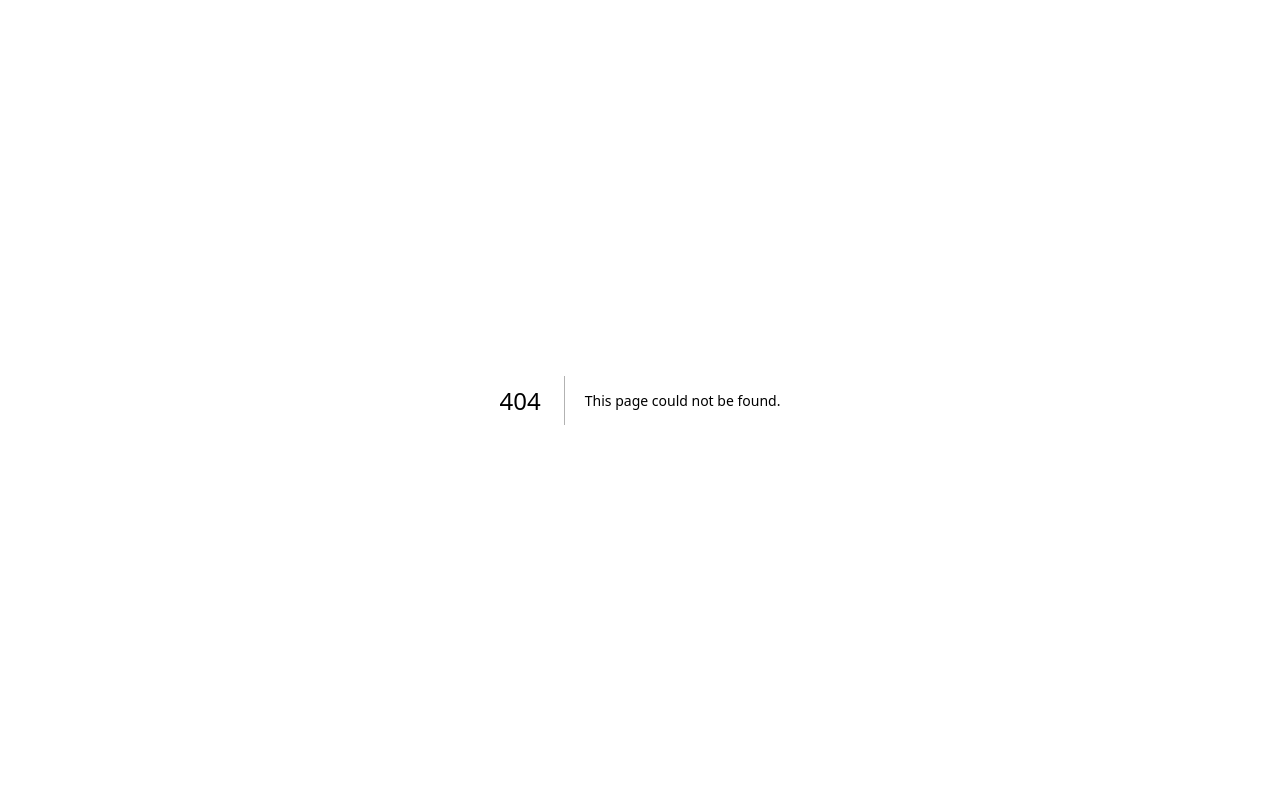
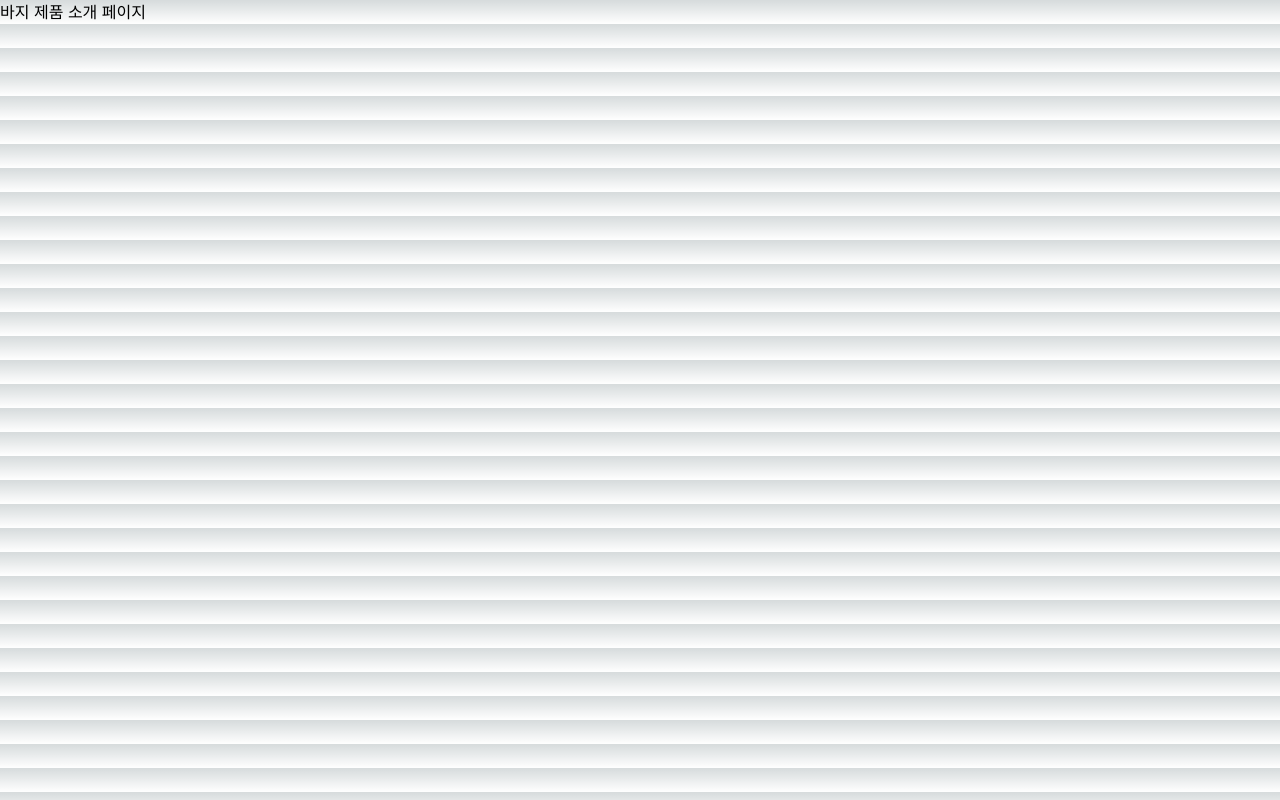
Before and after one commit to Moonseunghun/next-blog, a Next.js app: page /products in a window 1280 px wide. Before the commit this address had no page. Built offline with nearby package versions, Linux system fonts and the light colour scheme.

Commit message:
Chore : page

```diff
--- /dev/null
+++ b/src/app/products/page.tsx
@@ -0,0 +1,7 @@
+import React from 'react';
+
+const page = () => {
+  return <p>바지 제품 소개 페이지</p>;
+};
+
+export default page;
--- /dev/null
+++ b/src/app/products/pants/index.tsx
@@ -0,0 +1,7 @@
+import React from 'react';
+
+const index = () => {
+  return <h1>이것은 슬렉스</h1>;
+};
+
+export default index;
```
